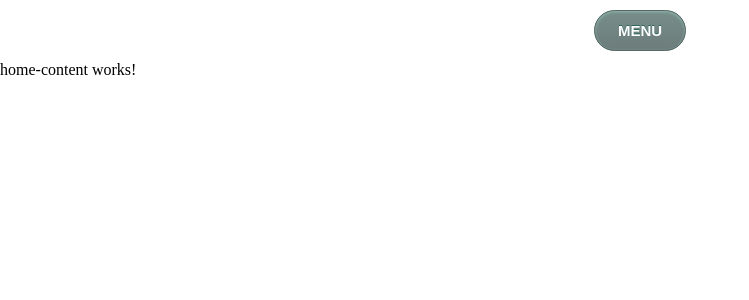
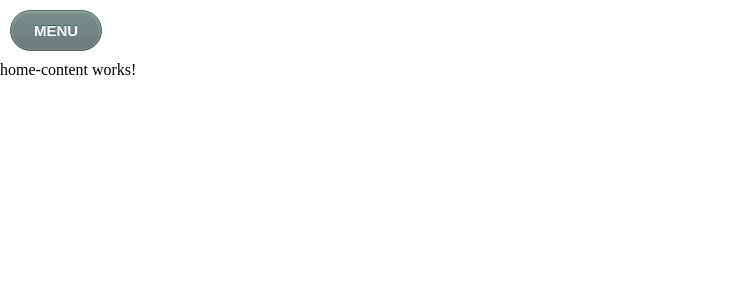
Before and after one commit to anapaulacello/a-o-2000-angular-nav, an Angular app in the folder upgrade-2000/: page /home in a window 1280 px wide. Shown: the top 300 px of the page, without its empty margins (0-749 px from the left). Built offline with nearby package versions, Linux system fonts and the light colour scheme.

Commit message:
boton de menu a la izquierda

```diff
--- a/upgrade-2000/src/app/core/components/navigation/navigation.component.html
+++ b/upgrade-2000/src/app/core/components/navigation/navigation.component.html
@@ -1,6 +1,6 @@
 
 <nav >
-  <button class="nav__button"  (click)="toggleActive()">MENU</button>
+  <button class="nav__button" (click)="toggleActive()">MENU</button>
     <div class="container" [ngClass]="{'on':button , 'off':!button}">
       <ul>
         <li *ngFor="let element of navigation">
--- a/upgrade-2000/src/app/core/components/navigation/navigation.component.scss
+++ b/upgrade-2000/src/app/core/components/navigation/navigation.component.scss
@@ -2,7 +2,7 @@
 nav{
     display: flex;
     flex-direction: column;
-    align-items: center;
+    align-items: flex-start;
     justify-content: space-around;
     width: 100%;
 
@@ -36,10 +36,10 @@ nav{
     .container{
         height:auto;
         width: 100%;
-        /* overflow-x: hidden;
+        overflow-x: hidden;
         min-height: 400px;
         position: relative;
-        left: 0; */
+        left: 0;
         ul{
             list-style: none;
             display: flex;
@@ -78,6 +78,5 @@ nav{
 
 }
 .off{
-
     display: none;
 }
```
